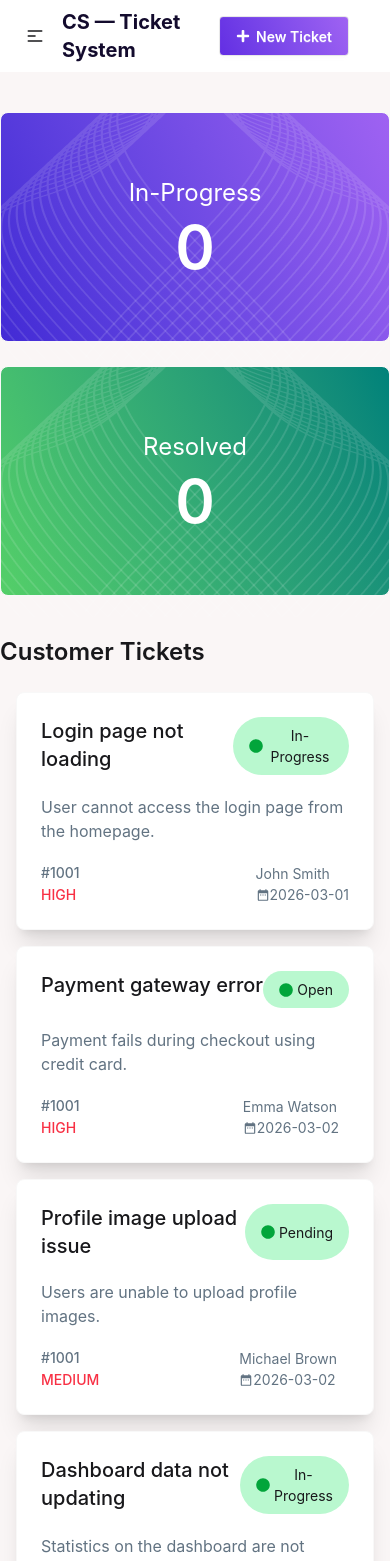
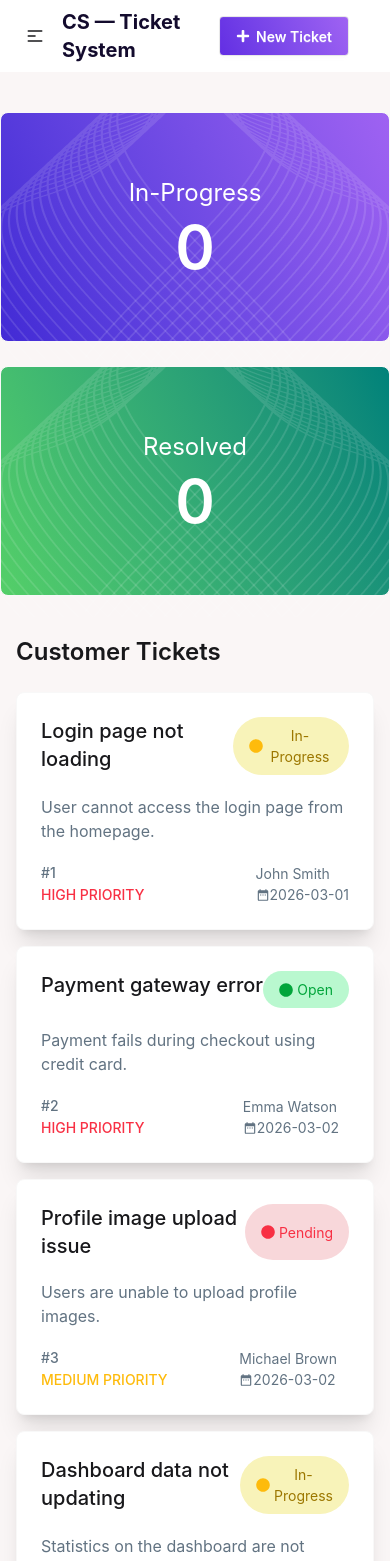
Before and after one commit to Tamanna5092/ticket-service, a React (Vite) app: page / in a window 390 px wide. Shown: the top 1561 px of the page. Built offline with nearby package versions, Linux system fonts and the light colour scheme.

Commit message:
custom ticket status and toast added

```diff
--- a/package.json
+++ b/package.json
@@ -14,6 +14,7 @@
     "react": "^19.2.0",
     "react-dom": "^19.2.0",
     "react-icons": "^5.6.0",
+    "react-toastify": "^11.0.5",
     "tailwindcss": "^4.2.1"
   },
   "devDependencies": {
--- a/src/App.jsx
+++ b/src/App.jsx
@@ -3,6 +3,7 @@ import Banner from "./components/Banner/Banner";
 import Footer from "./components/Footer/Footer";
 import Navbar from "./components/Navbar/Navbar";
 import TicketContainer from "./components/TicketContainer/TicketContainer";
+import { ToastContainer, toast } from "react-toastify";
 
 function App() {
   const [tickets, setTickets] = useState([]);
@@ -23,11 +24,24 @@ function App() {
 
     // Add to resolvedTickets
     setResolvedTickets([...resolvedTickets, completedTicket]);
+
+    // Show toast notification
+    toast.success(`"${completedTicket.title}" marked as complete!`, {
+      position: "top-center",
+      autoClose: 3000,
+      hideProgressBar: false,
+      closeOnClick: true,
+      pauseOnHover: true,
+      draggable: true,
+      progress: undefined,
+    });
   };
 
   return (
     <>
       <Navbar></Navbar>
+      <ToastContainer />
+
       <div className="bg-[#faf6f6] py-10">
         <div className="max-w-7xl mx-auto">
           <Banner tickets={tickets} resolvedTickets={resolvedTickets}></Banner>
--- a/src/components/TicketContainer/CustomerTickets/CustomerTickets.jsx
+++ b/src/components/TicketContainer/CustomerTickets/CustomerTickets.jsx
@@ -5,7 +5,7 @@ export default function CustomerTickets({ ticketData, handleTicketCardAdd }) {
   const tickets = use(ticketData);
   return (
     <div>
-      <h1 className="text-2xl font-semibold">Customer Tickets</h1>
+      <h1 className="text-2xl font-semibold px-4 md:px-0">Customer Tickets</h1>
       <div className="grid grid-cols-1 md:grid-cols-2 gap-4 mt-6">
         {tickets.map((ticket) => (
           <Ticket key={ticket.id} ticket={ticket} handleTicketCardAdd={handleTicketCardAdd} />
--- a/src/components/TicketContainer/TaskStatus/TaskStatus.jsx
+++ b/src/components/TicketContainer/TaskStatus/TaskStatus.jsx
@@ -7,8 +7,8 @@ export default function TaskStatus({
 }) {
   return (
     <div>
-      <h1 className="text-2xl font-semibold">Task Status</h1>
-      <div className="mt-6">
+      <h1 className="text-2xl font-semibold px-4 md:px-0">Task Status</h1>
+      <div className="mt-6 px-4 md:px-0">
         {tickets.length > 0 ? (
           tickets.map((ticket) => (
             // status 1: ticket added to task status
--- a/src/components/TicketContainer/Ticket/Ticket.jsx
+++ b/src/components/TicketContainer/Ticket/Ticket.jsx
@@ -3,14 +3,21 @@ import { FaCircle } from "react-icons/fa";
 import { MdDateRange } from "react-icons/md";
 
 export default function Ticket({ ticket, handleTicketCardAdd }) {
-  const { title, description, customer, priority, status, createdAt } = ticket;
+  const { id, title, description, customer, priority, status, createdAt } = ticket;
   return (
-    <div onClick={() => handleTicketCardAdd(ticket)} className="card card-border bg-base-100 shadow-xl mx-4 md:mx-0 cursor-pointer">
+    <div
+      onClick={() => handleTicketCardAdd(ticket)}
+      className="card card-border bg-base-100 shadow-xl mx-4 md:mx-0 cursor-pointer"
+    >
       <div className="card-body">
         <div className="flex justify-between">
           <p className="text-xl font-medium">{title}</p>
-          <button className="flex items-center gap-1 bg-[#B9F8CF] rounded-full px-4 py-2">
-            <span className="text-[#02A53B]">
+          <button
+            className={`flex items-center gap-1 rounded-full px-4 py-2 ${status === "Open" ? "bg-[#B9F8CF] text-[#02A53B]" : status === "In-Progress" ? "bg-[#F8F3B9] text-[#9C7700]" : "bg-[#F8D7DA] text-[#F83044]"}`}
+          >
+            <span
+              className={`text-sm ${status === "Open" ? "text-[#02A53B]" : status === "In-Progress" ? "text-[#FEBB0C]" : "text-[#F83044]"}`}
+            >
               <FaCircle />
             </span>{" "}
             {status}
@@ -19,8 +26,12 @@ export default function Ticket({ ticket, handleTicketCardAdd }) {
         <p className="text-[#627382] text-base my-3">{description}</p>
         <div className="flex justify-between ">
           <div className="flex flex-col md:flex-row space-x-3">
-            <p className="text-sm text-[#627382] font-medium">#1001</p>
-            <p className="text-[#F83044] font-medium uppercase">{priority}</p>
+            <p className="text-sm text-[#627382] font-medium">#{id}</p>
+            <p
+              className={`${priority === "High" ? "text-[#F83044]" : priority === "Medium" ? "text-[#FEBB0C]" : "text-[#02A53B]"} font-medium uppercase`}
+            >
+              {priority} priority
+            </p>
           </div>
           <div className="flex flex-col md:flex-row space-x-3 text-[#627382]">
             <p>{customer}</p>
```
Also changed, not shown: 1 other file (tests, documents, lock files or other folders).
